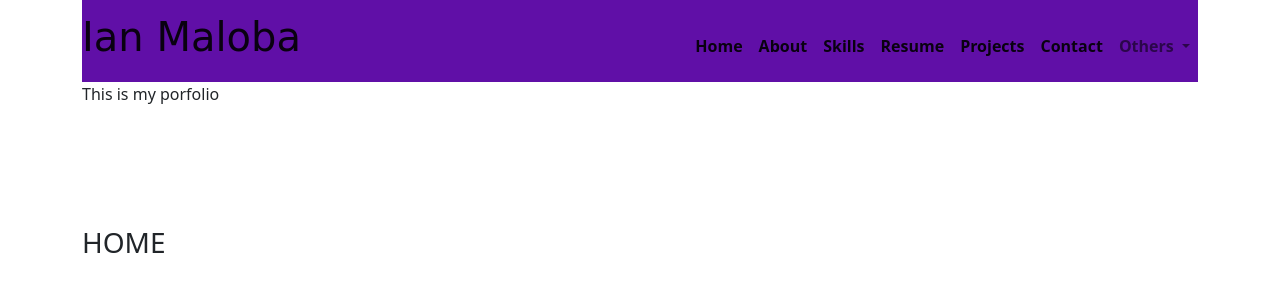
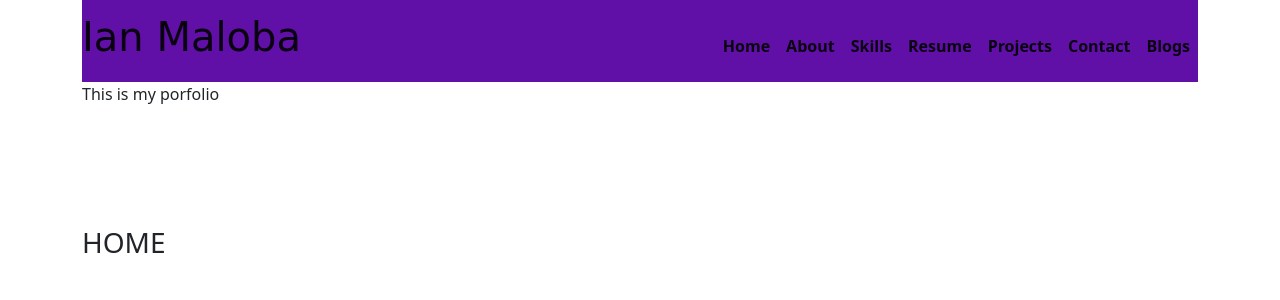
Before and after one commit to IanMalobaMwakha/Portfolio, a Django app: page / in a window 1280 px wide. Shown: the top 300 px of the page. Run offline with Django 3.2, Linux system fonts and the light colour scheme.

Commit message:
modified:   portfolio/core/templates/core/base.html

```diff
--- a/portfolio/core/templates/core/base.html
+++ b/portfolio/core/templates/core/base.html
@@ -91,13 +91,7 @@
               <li class="nav-item"><a class="nav-link active" href="#Resume"><b>Resume</b></a></li>
               <li class="nav-item"><a class="nav-link active" href="#Projects"><b>Projects</b></a></li>
               <li class="nav-item"><a class="nav-link active" href="#Contact"><b>Contact</b></a></li>
-              <li class="nav-item dropdown">
-                <a class="nav-link dropdown-toggle" href="#" role="button" data-bs-toggle="dropdown" aria-expanded="false"><b>Others</b> <i class="bi bi-chevron-down"></i></a>
-                <ul class="dropdown-menu">
-                  <li><a class="dropdown-item" href="#">#Gallery</a></li>
-                  <li><a class="dropdown-item" href="#">#Blogs</a></li>
-                </ul>
-              </li>
+              <li class="nav-item"><a class="nav-link active" href="#"><b>Blogs</b></a></li>
             </ul>
           </div>
         </nav>
```
